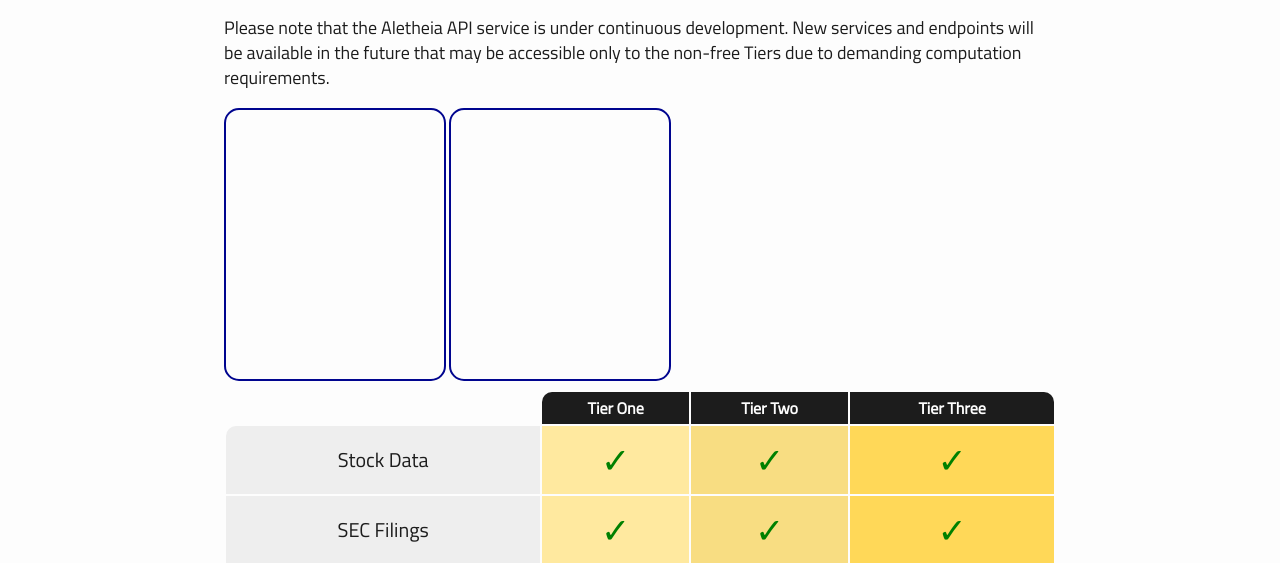
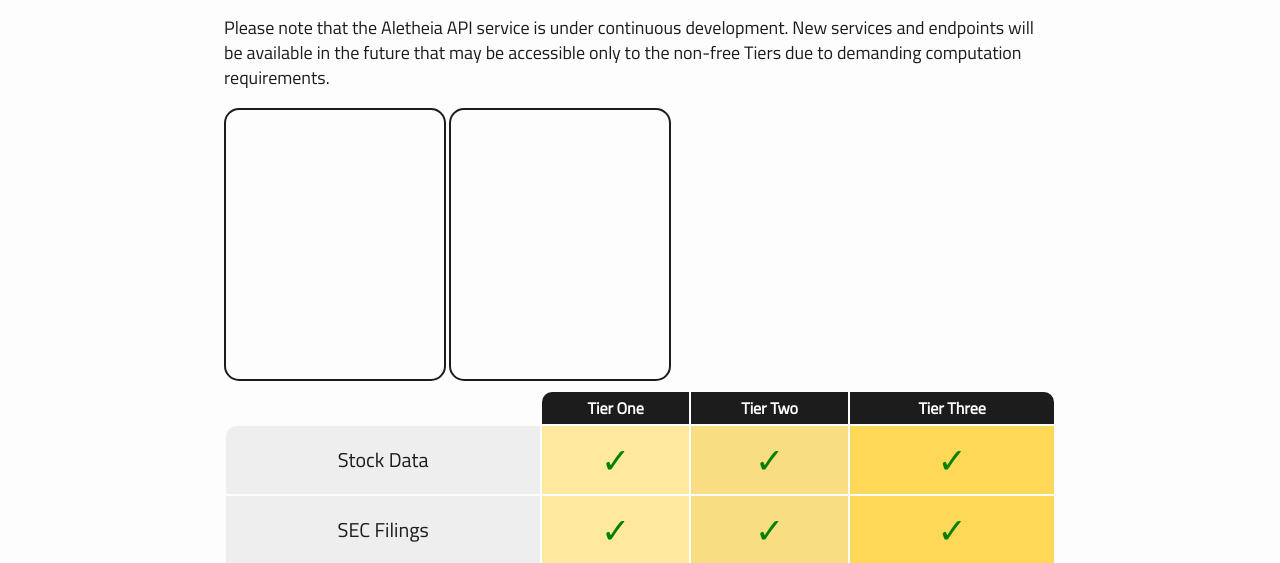
Before and after one commit to TimHanewich/aletheia, a website: page pricing/index.html in a window 1280 px wide. Shown: the part 236-799 px from the top of the page. Drawn offline with nearby package versions, Linux system fonts and the light colour scheme.

Commit message:
Made border black

```diff
--- a/pricing/style.css
+++ b/pricing/style.css
@@ -100,7 +100,7 @@
     height: 21vw;
     width: 17vw;
     border-style: solid;
-    border-color: #00058F;
+    border-color: #1C1C1C;
     border-width: 2px;
     border-radius: 15px;
     display: inline-block;
```
